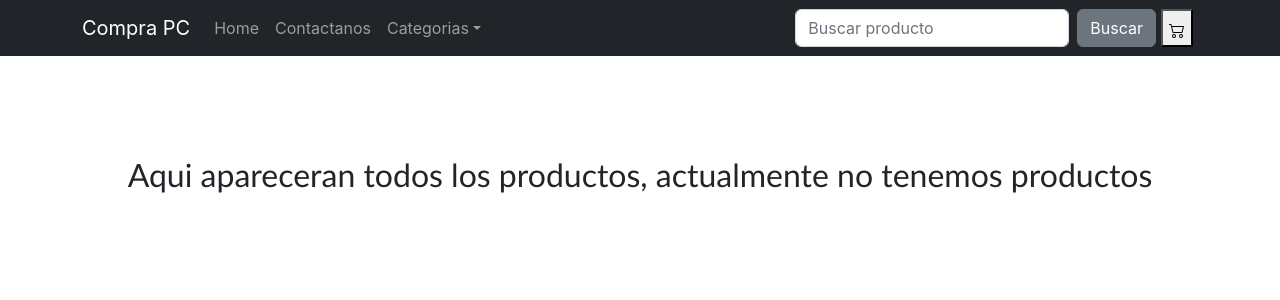
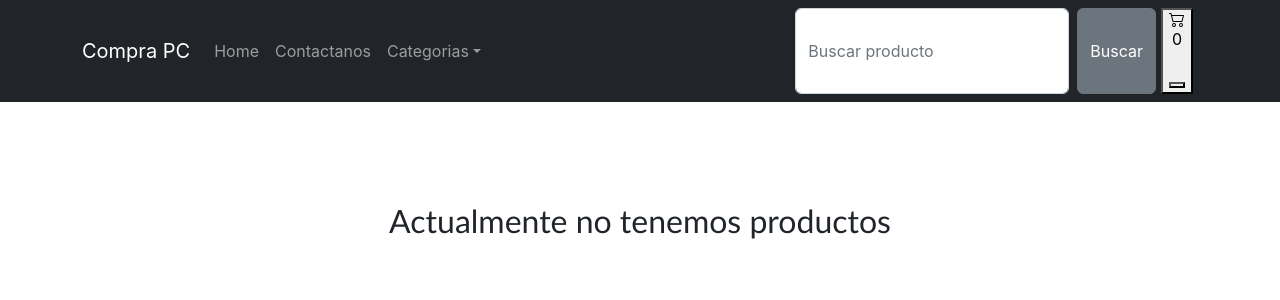
Before and after one commit to LautaroCarrasco/ReactJs, a React (Create React App) app: page / in a window 1280 px wide. Shown: the top 300 px of the page. Built offline with nearby package versions, Linux system fonts and the light colour scheme.

Commit message:
tercera entrega, no funciona

```diff
--- a/src/App.js
+++ b/src/App.js
@@ -1,12 +1,12 @@
 import './App.css';
 import NavBar from './Components/NavBar/NavBar';
-import ItemListContainer from './Components/ItemListContainer/ItemListContainer'
+import ItemListContainer from './Components/ItemListContainer/ItemListContainer';
 
 function App() {
   return (
     <div className="App">
       <NavBar/>
-      <ItemListContainer titulo="Aqui apareceran todos los productos, actualmente no tenemos productos"/>
+      <ItemListContainer titulo="Actualmente no tenemos productos"/>
     </div>
   );
 }
--- a/src/Components/CartWidget/CartWidget.css
+++ b/src/Components/CartWidget/CartWidget.css
@@ -1,4 +1,6 @@
 
 .buttonCart{
     margin: 0 5px;
+    display: flex;
+    flex-direction: column;
 }
--- a/src/Components/CartWidget/CartWidget.js
+++ b/src/Components/CartWidget/CartWidget.js
@@ -1,9 +1,16 @@
 import './CartWidget.css';
+import ItemCount from '../ItemCount/ItemCount';
 
 const CartWidget = ()=>{
 
     return(
-        <button className='buttonCart'><svg stroke="currentColor" fill="currentColor" stroke-width="0" viewBox="0 0 16 16" height="1em" width="1em" xmlns="http://www.w3.org/2000/svg"><path d="M0 2.5A.5.5 0 0 1 .5 2H2a.5.5 0 0 1 .485.379L2.89 4H14.5a.5.5 0 0 1 .485.621l-1.5 6A.5.5 0 0 1 13 11H4a.5.5 0 0 1-.485-.379L1.61 3H.5a.5.5 0 0 1-.5-.5zM3.14 5l1.25 5h8.22l1.25-5H3.14zM5 13a1 1 0 1 0 0 2 1 1 0 0 0 0-2zm-2 1a2 2 0 1 1 4 0 2 2 0 0 1-4 0zm9-1a1 1 0 1 0 0 2 1 1 0 0 0 0-2zm-2 1a2 2 0 1 1 4 0 2 2 0 0 1-4 0z"></path></svg></button>
+        <button className='buttonCart'>
+            <svg stroke="currentColor" fill="currentColor" stroke-width="0" viewBox="0 0 16 16" height="1em" width="1em" xmlns="http://www.w3.org/2000/svg">
+                <path d="M0 2.5A.5.5 0 0 1 .5 2H2a.5.5 0 0 1 .485.379L2.89 4H14.5a.5.5 0 0 1 .485.621l-1.5 6A.5.5 0 0 1 13 11H4a.5.5 0 0 1-.485-.379L1.61 3H.5a.5.5 0 0 1-.5-.5zM3.14 5l1.25 5h8.22l1.25-5H3.14zM5 13a1 1 0 1 0 0 2 1 1 0 0 0 0-2zm-2 1a2 2 0 1 1 4 0 2 2 0 0 1-4 0zm9-1a1 1 0 1 0 0 2 1 1 0 0 0 0-2zm-2 1a2 2 0 1 1 4 0 2 2 0 0 1-4 0z">
+                </path>
+            </svg>
+            <ItemCount/>
+        </button>
     )
 }
 
--- /dev/null
+++ b/src/Components/ItemCount/ItemCount.js
@@ -0,0 +1,22 @@
+import './ItemCount.css'
+import { useState } from 'react';
+
+const ItemCount = ()=>{
+    const [counter, setCounter] = useState(0);
+
+    const addCount = ()=>{
+        setCounter(counter + 1);
+        console.log(counter)
+    }
+
+    return(
+        <div className='counterContainer'>
+             <p>
+                 {counter}
+            </p>
+            <button onClick={addCount}></button>
+        </div>
+    )
+}
+
+export default ItemCount;
```
Also changed, not shown: src/Components/ItemCount/ItemCount.css (added).
